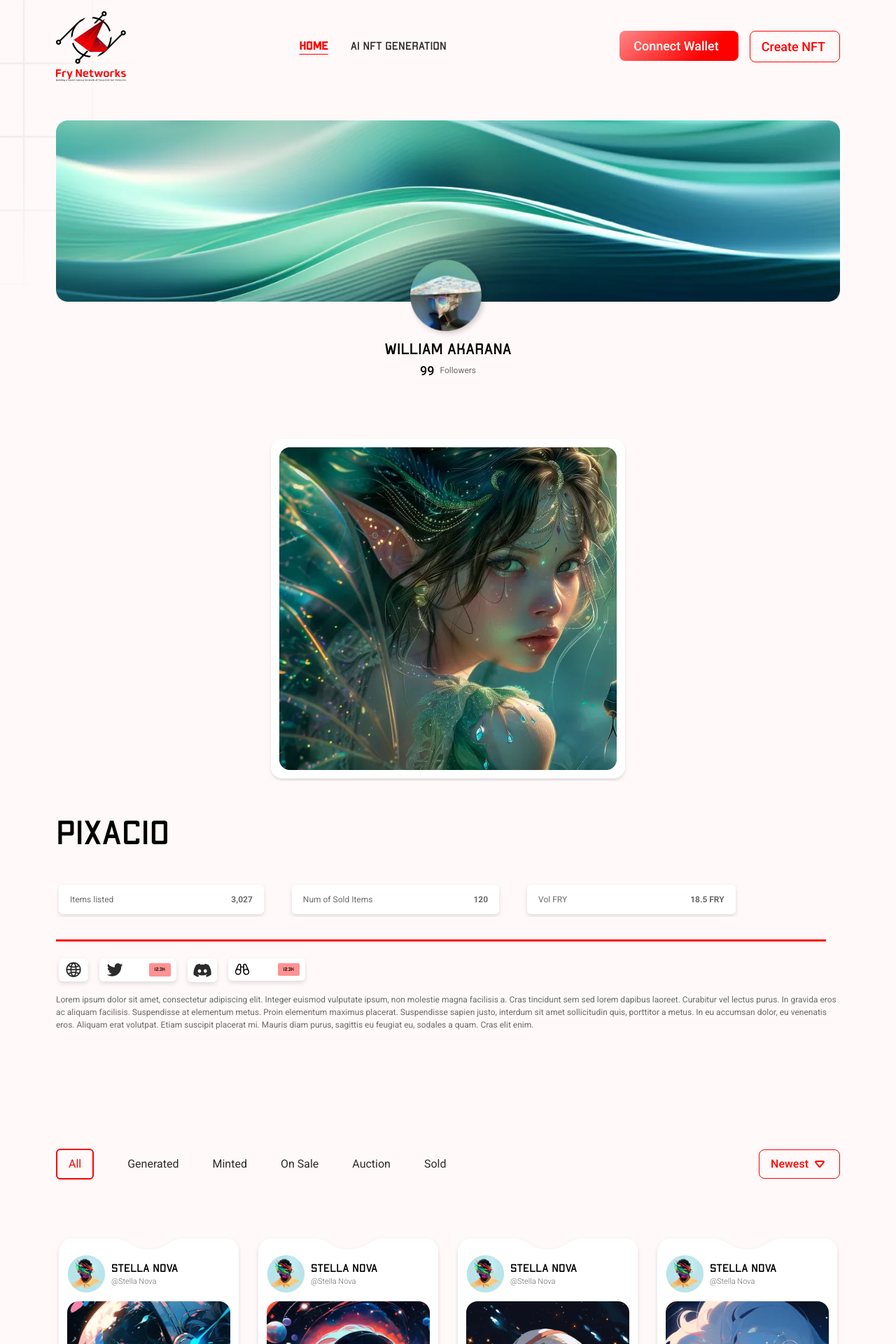
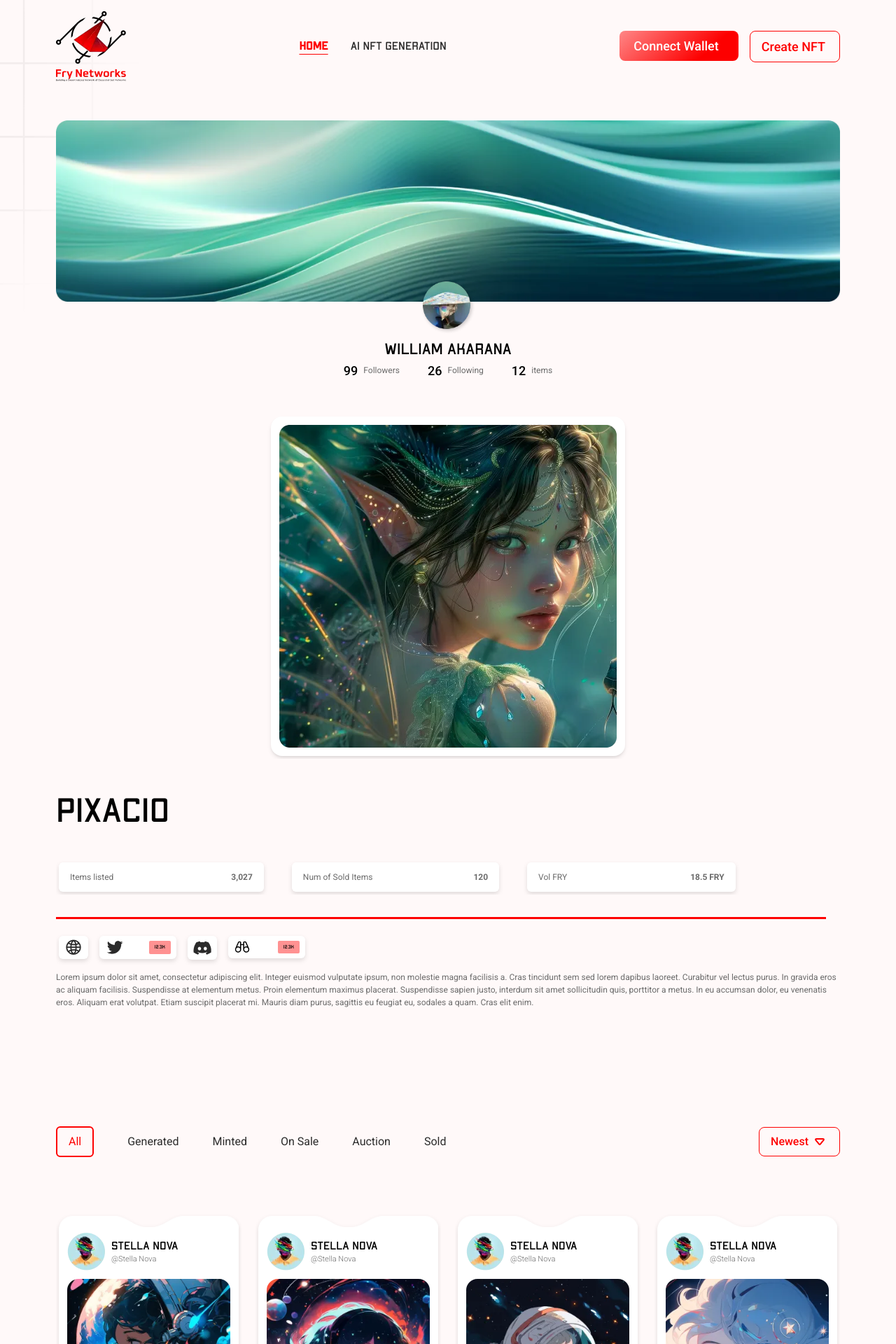
Before and after one commit to tahir-rafique/NFT-ALGO, a React (Vite) app: page /artist-profile-page in a window 1280 px wide. Shown: the top 1920 px of the page at 70% size. Built offline with nearby package versions, Linux system fonts and the light colour scheme.

Commit message:
udate artist profile page

```diff
--- a/src/pages/ArtistProfilePage.jsx
+++ b/src/pages/ArtistProfilePage.jsx
@@ -40,28 +40,41 @@ const ArtistProfilePage = () => {
         <>
             <Navbar />
             <div className="flex justify-center">
+
                 <div className="container mx-auto max-sm:px-5 sm:px-8 lg:px-20">
-                    {/* Profile Container */}
-                    <div className="profile-container py-10 flex flex-col gap-3 relative">
+                    {/* Profile banner Container */}
+                    <div className="profile-container pt-10 pb-2 flex flex-col gap-3 relative">
 
-                        {/* profile banner */}
+                        {/*  banner */}
                         <img src={profilebanner} alt="" className="profile-banner" />
 
-                        <img src={profileImage} alt="" className="profile-image size-30 absolute top-[65%] left-[50%] translate-[-50%]" />
+                        <img src={profileImage} alt="" className="profile-image  absolute
+                         max-sm:top-[58%] max-lg:top-[64%] max-xl:top-[70%] top-[73%] left-[50%] translate-[-50%] max-2xl:size-20" />
 
 
-                        {/* profile main */}
+                        {/* name & followers */}
                         <div className="profile-details flex flex-col items-center pt-10">
                             <h3>William Akarana</h3>
-                            <div className="followers flex gap-2 items-center">
-                                <h5 className="font-secondary font-medium">99</h5>
-                                <p className="text-para-light">Followers</p>
+                            <div className="flex gap-10 max-sm:gap-2">
+                                <div className="followers flex gap-2 items-center">
+                                    <h5 className="font-secondary font-medium">99</h5>
+                                    <p className="text-para-light">Followers</p>
+                                </div>
+
+                                <div className="followers flex gap-2 items-center">
+                                    <h5 className="font-secondary font-medium">26</h5>
+                                    <p className="text-para-light">Following</p>
+                                </div>
+
+                                <div className="followers flex gap-2 items-center">
+                                    <h5 className="font-secondary font-medium">12</h5>
+                                    <p className="text-para-light">items</p>
+                                </div>
                             </div>
                         </div>
                     </div>
 
-
-                    {/* profile Detials */}
+                    {/* profile Detials wraper*/}
                     <div className='2xl:flex-row flex flex-col  gap-10 justify-between py-10 pb-30'>
 
                         {/* hero-Left */}
@@ -143,7 +156,7 @@ const ArtistProfilePage = () => {
                     </div>
 
                     {/* MEnu Section */}
-                    <div className='menu-section flex justify-between items-center py-10'>
+                    <div className='menu-section max-sm:justify-center flex justify-between items-center py-10 flex-wrap gap-4'>
                         {/* Menu */}
                         <div className="flex gap-4 max-md:justify-center flex-wrap lg:gap-12 items-center font-secondary  text-secondary">
                             <h6 className='text-main border-2 px-4 py-2 rounded-md w-fit'>All</h6>
@@ -186,7 +199,7 @@ const ArtistProfilePage = () => {
                     </div>
 
                     {/* Cards-Wraper */}
-                    <div className="Cards-Wraper flex flex-col max-sm:items-center items-end  gap-4 lg:gap-10 py-10 pb-30">
+                    <div className="Cards-Wraper flex flex-col max-sm:items-center   gap-4 lg:gap-10 py-10 pb-30">
 
                         <div className='grid max-sm:grid-cols-1 max-lg:grid-cols-2 max-xl:grid-cols-3 xl:grid-cols-4 gap-5'>
                             {
@@ -233,10 +246,6 @@ const ArtistProfilePage = () => {
 
                     </div>
 
-
-
-
-
                 </div>
 
             </div>
```
